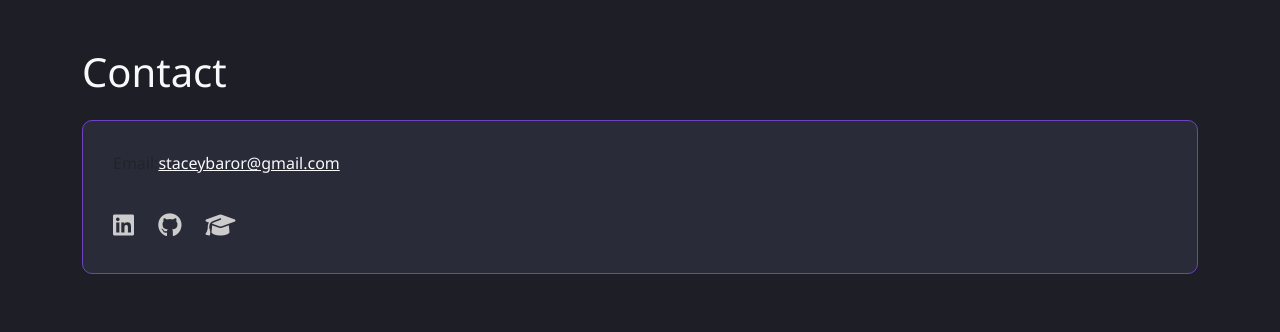
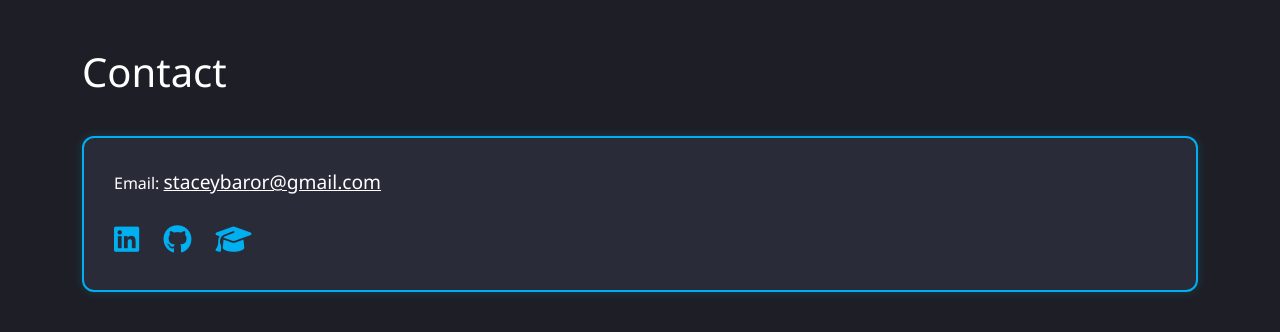
Before and after one commit to StaceyBaror/staceybaror.github.io, a plain HTML site: page contact.html in a window 1280 px wide. Drawn offline with nearby package versions, Linux system fonts and the light colour scheme.

Commit message:
Update contact.html

```diff
--- a/contact.html
+++ b/contact.html
@@ -8,28 +8,46 @@
   <style>
     body {
       background: #1e1f26;
-      color: #f8f9fa;
+      color: #ffffff;
       font-family: 'Segoe UI', sans-serif;
     }
-    .card {
+    .contact-box {
       background-color: #2a2b38;
+      border: 2px solid #00AFF0;
+      border-radius: 12px;
       padding: 30px;
-      border-radius: 10px;
-      border: 1px solid #6f42c1;
+      margin-top: 40px;
+      box-shadow: 0 0 10px rgba(0, 175, 240, 0.2);
     }
-    .social-icons a {
-      color: #ccc;
+    .email-link {
+      color: #ffffff;
+      font-size: 1.2rem;
+      font-weight: 500;
+      text-decoration: underline;
+    }
+    .icon-row {
+      margin-top: 20px;
+    }
+    .icon-row a {
       margin-right: 20px;
-      font-size: 1.5rem;
+      color: #00AFF0;
+      font-size: 1.8rem;
+      transition: transform 0.2s;
+    }
+    .icon-row a:hover {
+      transform: scale(1.2);
+      color: #ffffff;
     }
   </style>
 </head>
 <body>
   <div class="container py-5">
     <h1 class="mb-4">Contact</h1>
-    <div class="card">
-      <p>Email:<a href="mailto:staceybaror@gmail.com" class="text-light">staceybaror@gmail.com</a></p>
-      <div class="social-icons mt-3">
+
+    <div class="contact-box">
+      <p>Email: <a href="mailto:staceybaror@gmail.com" class="email-link">staceybaror@gmail.com</a></p>
+
+      <div class="icon-row">
         <a href="https://www.linkedin.com/in/staceybaror" target="_blank" title="LinkedIn"><i class="fab fa-linkedin"></i></a>
         <a href="https://github.com/staceybaror" target="_blank" title="GitHub"><i class="fab fa-github"></i></a>
         <a href="https://scholar.google.co.za/citations?user=HqpBIQEAAAAJ&hl=en" target="_blank" title="Google Scholar"><i class="fas fa-graduation-cap"></i></a>
```
